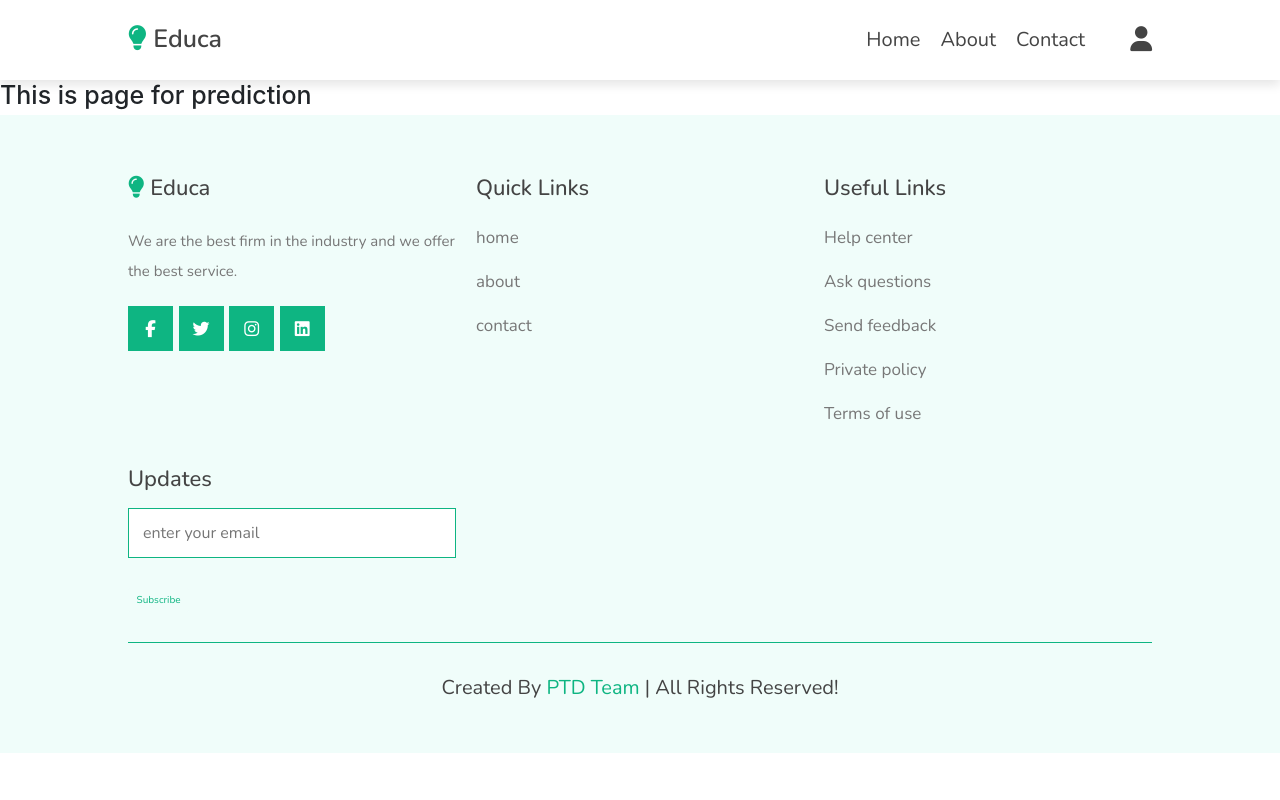
After one commit to tanupriya9102/Minor1, a Django app: page /prediction in a window 1280 px wide. The commit adds this page. Run offline with Django 4.2, Linux system fonts and the light colour scheme; some libraries are stand-ins or nearby versions.

Commit message:
first commit

```diff
--- a/Minor/EducaMinor/educa/bertModel/admin.py
+++ b/Minor/EducaMinor/educa/bertModel/admin.py
@@ -1,4 +1,6 @@
 from django.contrib import admin
 from bertModel.models import Form
+from bertModel.models import Contact
 # Register your models here.
 admin.site.register(Form)
+admin.site.register(Contact)
--- a/Minor/EducaMinor/educa/bertModel/models.py
+++ b/Minor/EducaMinor/educa/bertModel/models.py
@@ -3,3 +3,9 @@ from django.db import models
 # Create your models here.
 class Form(models.Model):
     ques=models.TextField()
+
+class Contact(models.Model):
+    name=models.CharField(max_length=50)
+    mail=models.CharField(max_length=100)
+    phone=models.CharField(max_length=10)
+    message=models.TextField()
--- a/Minor/EducaMinor/educa/bertModel/urls.py
+++ b/Minor/EducaMinor/educa/bertModel/urls.py
@@ -7,4 +7,5 @@ urlpatterns = [
     path("about",views.about,name='about'),
     path("contact",views.contact,name='contact'),
     path("form",views.form,name='form'),
+    path("prediction",views.prediction,name='prediction'),
 ]
--- a/Minor/EducaMinor/educa/bertModel/views.py
+++ b/Minor/EducaMinor/educa/bertModel/views.py
@@ -1,7 +1,8 @@
 from django.shortcuts import render,HttpResponse
 from datetime import datetime
 from bertModel.models import Form
-
+from bertModel.models import Contact
+from django.contrib import messages
 # Create your views here.
 def index(request):
     return render(request,'index.html')
@@ -15,4 +16,16 @@ def form(request):
 def about(request):
     return render(request,'about.html')
 def contact(request):
+    if request.method=="POST":
+        uname=request.POST.get('name')
+        uemail=request.POST.get('email')
+        uphone=request.POST.get('phone')
+        umessage=request.POST.get('message')
+        contact= Contact(name=uname,mail=uemail,phone=uphone,message=umessage)
+        contact.save()
+        messages.success(request, 'Your message has been sent!')
+
     return render(request,'contact.html')
+
+def prediction(request):
+    return render(request,'prediction.html')
--- a/Minor/EducaMinor/educa/static/css/style.css
+++ b/Minor/EducaMinor/educa/static/css/style.css
@@ -89,12 +89,10 @@ section {
   cursor: pointer;
   text-transform: capitalize;
 }
-a .ques-btn{
-  font-size: 3rem;
-  color: #eee;
 
 
-}
+
+
 .btn:hover {
   background: #0eb582;
   color: #fff;
--- a/Minor/EducaMinor/educa/templates/base.html
+++ b/Minor/EducaMinor/educa/templates/base.html
@@ -16,6 +16,7 @@
 
    <!-- custom css file link  -->
    <link rel="stylesheet" href="static/css/style.css">
+   <link rel="stylesheet" href="static/css/style.scss">
 
    {% comment %} bootstrap {% endcomment %}
    <link rel="stylesheet" href="https://cdn.jsdelivr.net/npm/bootstrap@4.0.0/dist/css/bootstrap.min.css" integrity="sha384-Gn5384xqQ1aoWXA+058RXPxPg6fy4IWvTNh0E263XmFcJlSAwiGgFAW/dAiS6JXm" crossorigin="anonymous">
@@ -56,7 +57,7 @@
     <div class="box-container">
 
        <div class="box">
-          <h3> <i class="fas fa-lightbulb"></i> educa </h3>
+          <h3> <i class="fas fa-lightbulb"></i> Educa </h3>
           <p>We are the best firm in the industry and we offer the best service.</p>
           <div class="share">
              <a href="#" class="fab fa-facebook-f"></a>
@@ -75,11 +76,11 @@
 
        <div class="box">
           <h3>useful links</h3>
-          <a href="#" class="link">help center</a>
-          <a href="#" class="link">ask questions</a>
-          <a href="#" class="link">send feedback</a>
-          <a href="#" class="link">private policy</a>
-          <a href="#" class="link">terms of use</a>
+          <a href="#" class="link">Help center</a>
+          <a href="#" class="link">Ask questions</a>
+          <a href="#" class="link">Send feedback</a>
+          <a href="#" class="link">Private policy</a>
+          <a href="#" class="link">Terms of use</a>
        </div>
 
        <div class="box">
@@ -92,7 +93,7 @@
 
     </div>
 
-    <div class="credit"> Created by <span>PTD Team</span> | all rights reserved! </div>
+    <div class="credit"> Created by <span>PTD Team</span> | All Rights Reserved! </div>
 
  </section>
 
--- a/Minor/EducaMinor/educa/templates/index.html
+++ b/Minor/EducaMinor/educa/templates/index.html
@@ -51,7 +51,7 @@
             <div class="content">
                <h3>Best question paper analysis is done by our firm!</h3>
                <p>We're the best industry for analysis of question papers.We provide proper question classification and help the teacher to analyse the paper in less time</p>
-               <a href="/form" class="ques-btn">Upload your questions for analysis</a>
+               <a href="/form" class="btn">Upload your questions for analysis</a>
             </div>
          </section>
 
--- /dev/null
+++ b/Minor/EducaMinor/educa/templates/prediction.html
@@ -0,0 +1,7 @@
+{% extends 'base.html' %}
+{% load static %}
+{%block body %}
+
+<h1>This is page for prediction</h1>
+
+{%endblock body %}
```
Also changed, not shown: Minor/EducaMinor/educa/templates/contact.html (+6 -39 lines), Minor/EducaMinor/educa/bertModel/migrations/0002_contact.py (added), Minor/EducaMinor/educa/bertModel/migrations/0003_alter_contact_email_alter_contact_name_and_more.py (added), Minor/EducaMinor/educa/bertModel/migrations/0004_alter_contact_email.py (added), Minor/EducaMinor/educa/bertModel/migrations/0005_rename_email_contact_mail.py (added), Minor/EducaMinor/educa/db.sqlite3, 3 other files.
